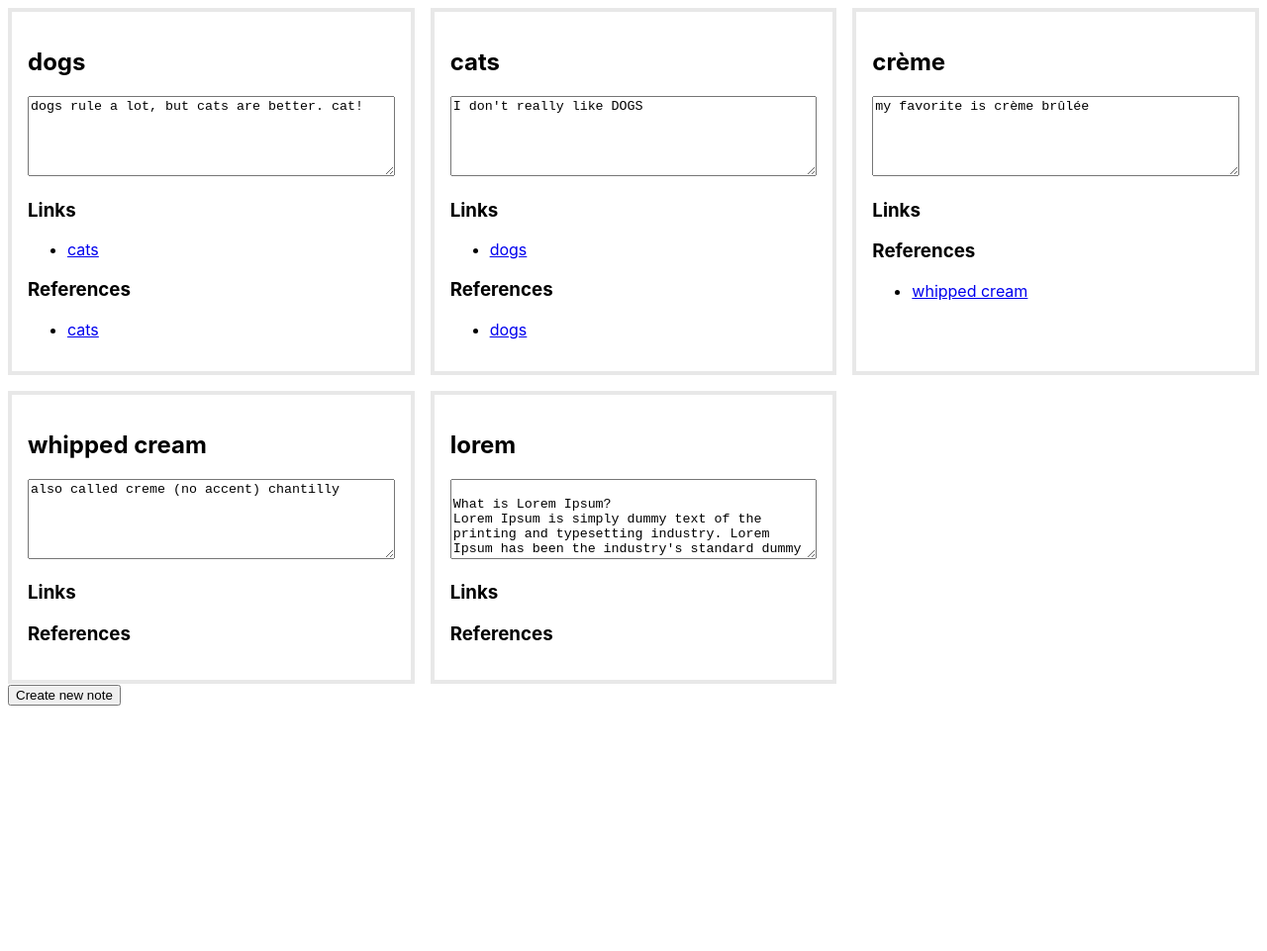
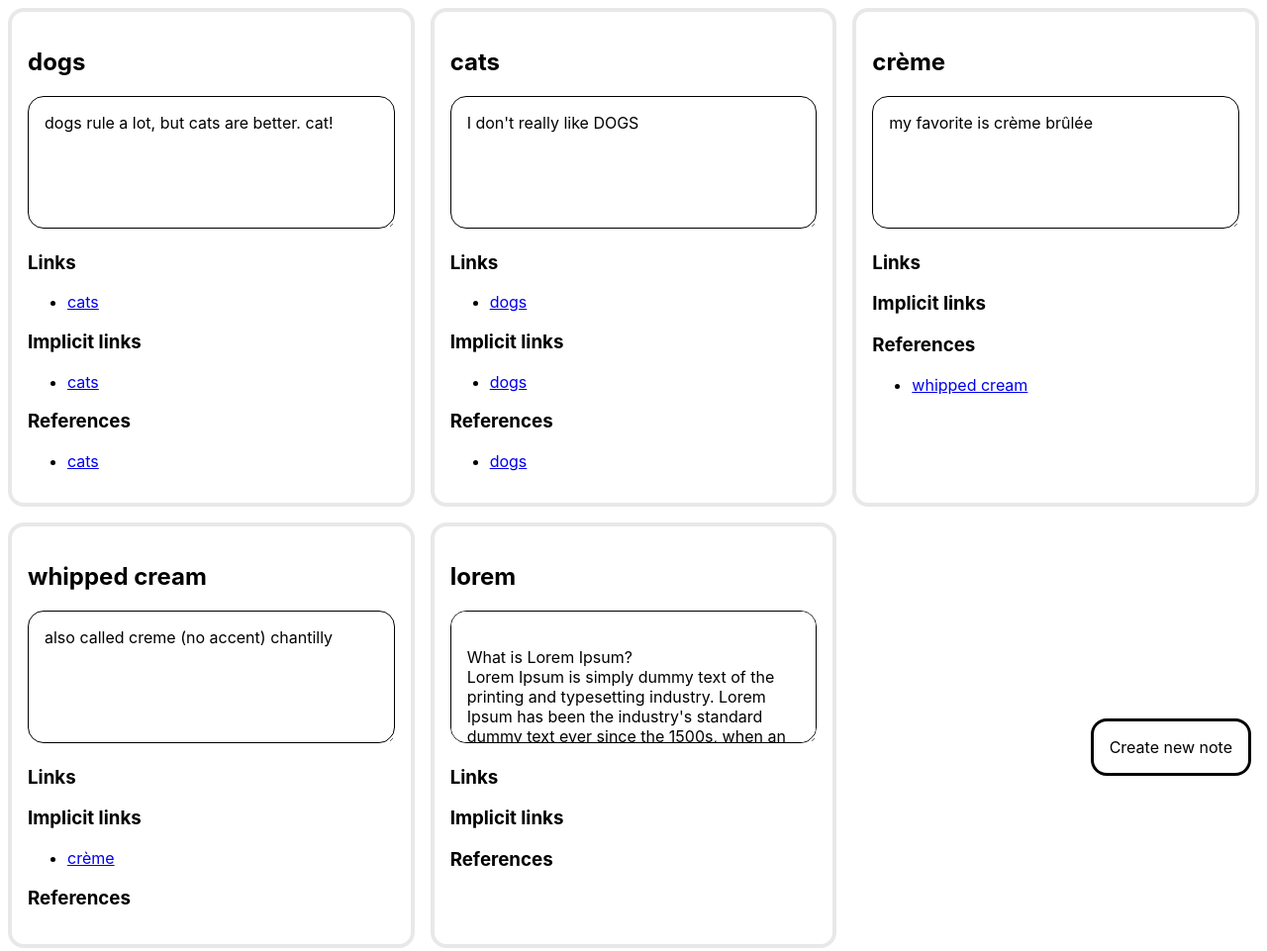
Before and after one commit to Haroenv/notes, a website built with Vite: page index.html in a window 1280 px wide. Shown: the whole page at 99% size. Before the commit the page ends 800 px from the top, so only its background shows below. Built offline with nearby package versions, Linux system fonts and the light colour scheme.

Commit message:
styling & display links out

```diff
--- a/src/note-ui.ts
+++ b/src/note-ui.ts
@@ -32,6 +32,7 @@ export class NoteUi {
   #container: HTMLElement;
   #explicitLinksDOM: HTMLElement;
   #implicitLinksDOM: HTMLElement;
+  #referencesDOM: HTMLElement;
   #textareaDOM: HTMLTextAreaElement;
 
   constructor(
@@ -63,31 +64,45 @@ export class NoteUi {
 
     this.#explicitLinksDOM = createLinksDOM('Links', note.links);
     this.#implicitLinksDOM = document.createElement('section');
+    this.#referencesDOM = document.createElement('section');
 
     article.append(
       title,
       this.#textareaDOM,
       this.#explicitLinksDOM,
-      this.#implicitLinksDOM
+      this.#implicitLinksDOM,
+      this.#referencesDOM
     );
 
     this.#container.append(article);
 
-    this.#updateImplicitLinksDOM(state.state);
-    this.#unsubscribe = state.subscribe(this.#updateImplicitLinksDOM);
+    this.#updateLinks(state.state);
+    this.#unsubscribe = state.subscribe(this.#updateLinks);
   }
 
   destroy() {
     this.#unsubscribe();
   }
 
-  #updateImplicitLinksDOM = (state: State) => {
-    const links = state.searcher
-      .findLinks(this.#note, state.notes)
-      .map((note) => note.title);
+  #updateLinks = (state: State) => {
+    {
+      const references = state.searcher
+        .findIncomingLinks(this.#note, state.notes)
+        .map((note) => note.title);
 
-    const linksDOM = createLinksDOM('References', links);
-    this.#implicitLinksDOM.replaceWith(linksDOM);
-    this.#implicitLinksDOM = linksDOM;
+      const linksDOM = createLinksDOM('References', references);
+      this.#referencesDOM.replaceWith(linksDOM);
+      this.#referencesDOM = linksDOM;
+    }
+
+    {
+      const links = state.searcher
+        .findOutgoingLinks(this.#note, state.notes)
+        .map((note) => note.title);
+
+      const linksDOM = createLinksDOM('Implicit links', links);
+      this.#implicitLinksDOM.replaceWith(linksDOM);
+      this.#implicitLinksDOM = linksDOM;
+    }
   };
 }
--- a/src/searcher.ts
+++ b/src/searcher.ts
@@ -105,11 +105,10 @@ export class Searcher {
     return this.update(note);
   }
 
-  get tries() {
-    return this.#tries;
-  }
-
-  findLinks(target: Note, notes: Note[]) {
+  /**
+   * get all notes that link to the target
+   */
+  findIncomingLinks(target: Note, notes: Note[]) {
     return notes.filter((note) => {
       if (note.title === target.title) {
         return false;
@@ -118,4 +117,18 @@ export class Searcher {
       return trie.includes(target.title);
     });
   }
+
+  /**
+   * get all links present in target
+   */
+  findOutgoingLinks(target: Note, notes: Note[]) {
+    const trie = this.#getTrie(target);
+
+    return notes.filter((note) => {
+      if (note.title === target.title) {
+        return false;
+      }
+      return trie.includes(note.title);
+    });
+  }
 }
--- a/src/style.css
+++ b/src/style.css
@@ -17,6 +17,7 @@ html {
 
 article {
   border: 0.3em solid var(--border, hsl(0, 0%, 91%));
+  border-radius: 1em;
   padding: 1em;
   height: 100%;
 }
@@ -27,4 +28,25 @@ article:target {
 
 textarea {
   width: 100%;
+  font: inherit;
+  border: 1px solid black;
+  border-radius: 1em;
+  padding: 1em;
+  resize: vertical;
 }
+
+textarea:focus {
+  outline: none;
+  box-shadow: 0 0 0 2px black;
+}
+
+button {
+  position: fixed;
+  bottom: 1em;
+  right: 1em;
+  border: .2em solid black;
+  background: white;
+  padding: 1em;
+  font: inherit;
+  border-radius: 1em;
+}
```
